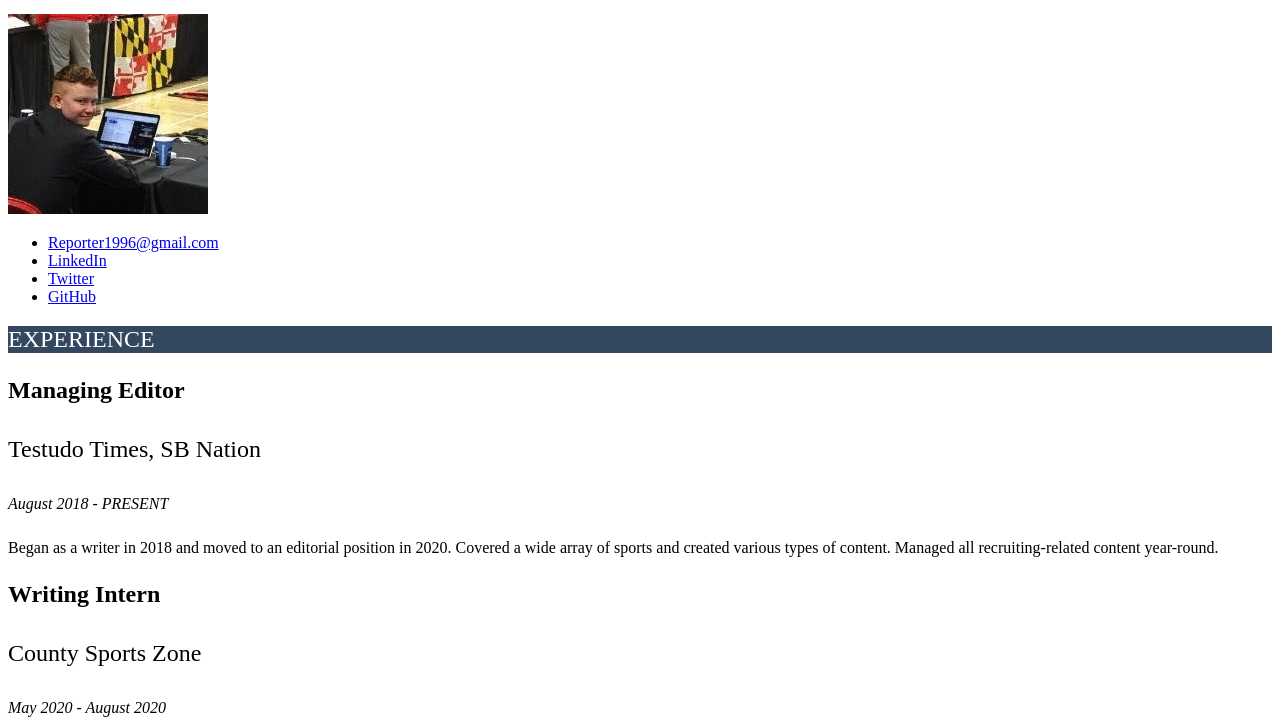
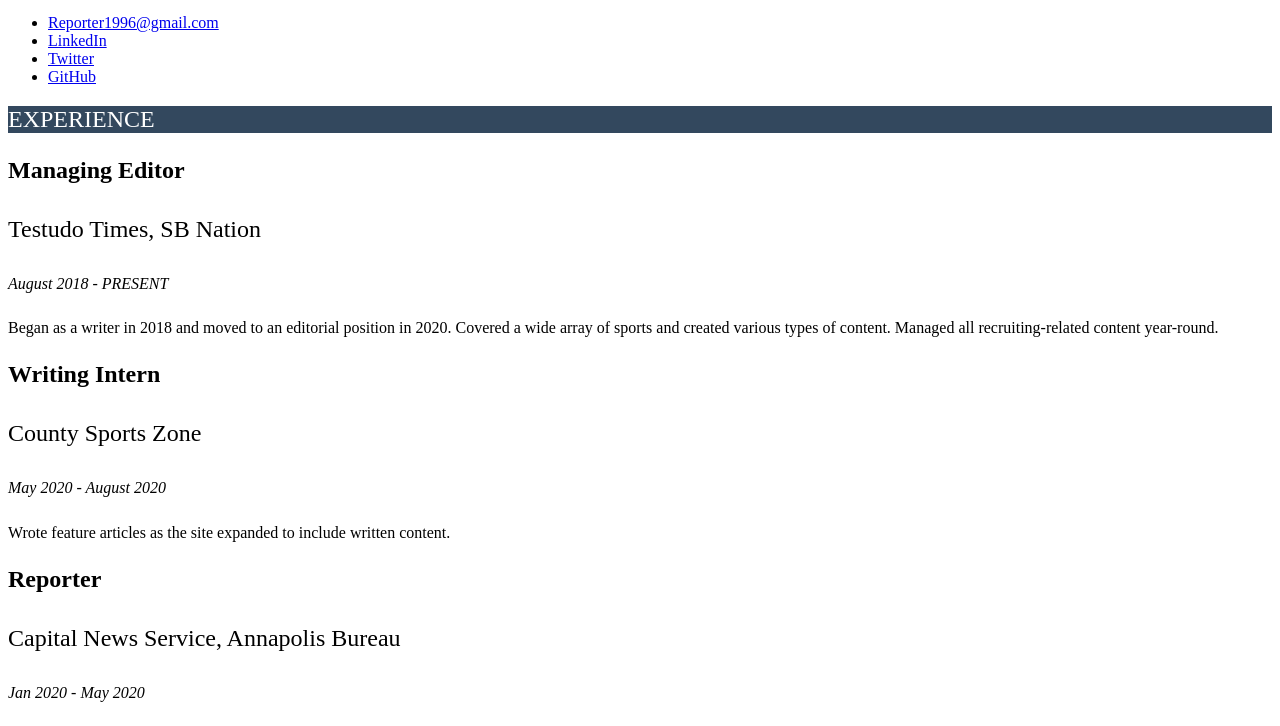
Before and after one commit to wbrown21/Wesley-Brown-Jour352, a plain HTML site: page Resume/index.html in a window 1280 px wide. Shown: the part 70-796 px from the top of the page. Drawn offline with Linux system fonts and the light colour scheme.

Commit message:
Update index.html

```diff
--- a/Resume/index.html
+++ b/Resume/index.html
@@ -16,7 +16,7 @@
 
   <strong>Journalist</strong>
 
-<p>  <img src="wesbgame.jpg"></p>
+<p><!--  <img src="wesbgame.jpg"></p>-->
 
   <ul>
   <li><a href="mailto:Reporter1996@gmail.com">Reporter1996@gmail.com</a></li>
```
